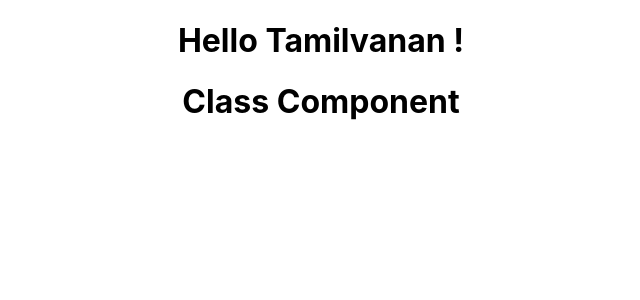
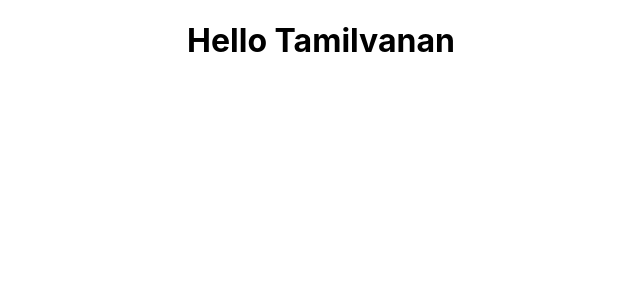
Before and after one commit to tamilvanansambasivam/daily-js, a React (Create React App) app in the folder react/hello-world/: page / in a window 1280 px wide. Shown: the top 300 px of the page, without its empty margins (319-959 px from the left). Built offline with nearby package versions, Linux system fonts and the light colour scheme.

Commit message:
practice

```diff
--- a/react/hello-world/src/App.js
+++ b/react/hello-world/src/App.js
@@ -2,12 +2,15 @@
 import './App.css';
 import Greet from './components/Greet'
 import Welcome from './components/Welcome'
+import Hello from './components/Hello'
 
 function App() {
   return (
     <div className="App">
-      <Greet />
-      <Welcome />
+      {/* <Greet />
+      <Welcome /> */}
+
+      <Hello />
 
     </div>
   );
--- /dev/null
+++ b/react/hello-world/src/components/Hello.js
@@ -0,0 +1,11 @@
+import React from 'react';
+
+const Hello = () => {
+    return (
+        <div>
+            <h1>Hello Tamilvanan</h1>
+        </div>
+    )
+}
+
+export default Hello;
```
